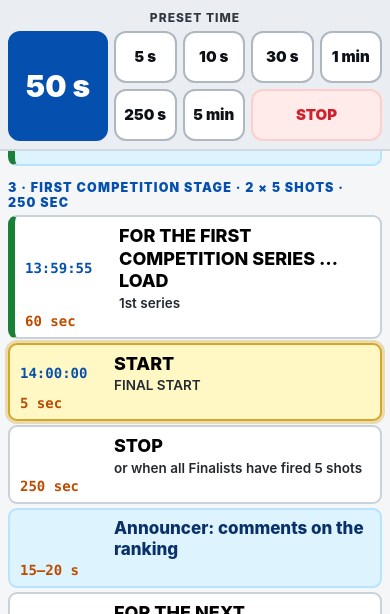
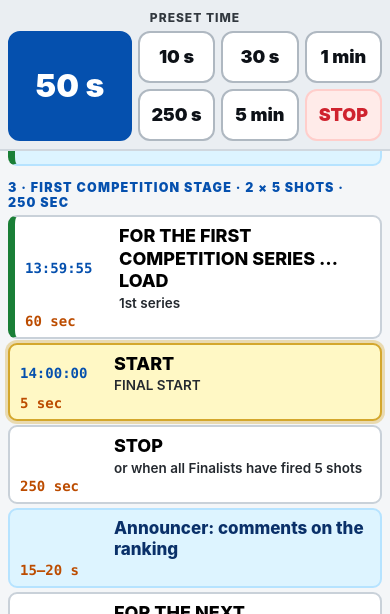
Before and after one commit to TarekSharara/CRO-AP-TIMER, a plain HTML site: page index.html in a window 390 px wide. Shown: the part 230-844 px from the top of the page. Drawn offline with Linux system fonts and the light colour scheme.

Commit message:
Add files via upload

```diff
--- a/index.html
+++ b/index.html
@@ -42,10 +42,10 @@ button{font-family:inherit;border:0;cursor:pointer;touch-action:manipulation}
 #tap.run{background:#fff8c5;border-color:#d4a72c}
 #tap.over{background:#ffebe9;border-color:var(--red);animation:blink .5s steps(2) infinite}
 @keyframes blink{50%{border-color:#ffcecb}}
-.side{display:grid;grid-template-columns:1.6fr 1fr 1fr 1fr 1fr;gap:8px;width:600px;align-content:center}
+.side{display:grid;grid-template-columns:1.6fr 1fr 1fr 1fr;gap:8px;width:520px;align-content:center}
 .side [data-s="50"]{grid-column:1;grid-row:2/4;font-size:40px}
-.side [data-s="5"]{grid-column:2;grid-row:2} .side [data-s="10"]{grid-column:3;grid-row:2} .side [data-s="30"]{grid-column:4;grid-row:2} .side [data-s="60"]{grid-column:5;grid-row:2}
-.side [data-s="250"]{grid-column:2;grid-row:3} .side [data-s="300"]{grid-column:3;grid-row:3} .side .stop{grid-column:4/6;grid-row:3}
+.side [data-s="10"]{grid-column:2;grid-row:2} .side [data-s="30"]{grid-column:3;grid-row:2} .side [data-s="60"]{grid-column:4;grid-row:2}
+.side [data-s="250"]{grid-column:2;grid-row:3} .side [data-s="300"]{grid-column:3;grid-row:3} .side .stop{grid-column:4;grid-row:3}
 .ev{display:inline-flex;border:2px solid var(--blue);border-radius:8px;overflow:hidden}
 .ev button{background:#fff;color:var(--blue);font-weight:900;font-size:14px;padding:5px 12px}
 .ev button.on{background:var(--blue);color:#fff}
@@ -75,7 +75,7 @@ main{flex:1;overflow-y:auto;padding:8px 14px 30px;-webkit-overflow-scrolling:tou
 @media (max-width:620px){
   .top{padding:6px 10px} .top h1{width:100%;font-size:15px}
   .timer{padding:8px;flex-direction:column} #tap{min-height:96px;gap:12px} #tap .num{font-size:60px} #tap .lbl{font-size:13px} #tap .lbl b{font-size:17px}
-  .hint{display:none} .r.past .clk::before{content:none} .side{width:100%;gap:6px} .side button{font-size:20px;min-height:52px} .side [data-s="50"]{font-size:30px} .side button{font-size:15px;padding:0 2px;white-space:nowrap}
+  .hint{display:none} .r.past .clk::before{content:none} .side{width:100%;gap:6px} .side button{font-size:20px;min-height:52px} .side [data-s="50"]{font-size:32px} .side button{font-size:18px;padding:0 2px;white-space:nowrap}
   main{padding:6px 8px 24px}
   .r{grid-template-columns:84px 1fr;grid-template-areas:"clk c" "t c";row-gap:2px;padding:8px 10px}
   .r .clk{grid-area:clk;font-size:14px} .r .t{grid-area:t;font-size:14px} .r .c{grid-area:c;font-size:18px}
@@ -97,7 +97,6 @@ main{flex:1;overflow-y:auto;padding:8px 14px 30px;-webkit-overflow-scrolling:tou
     <span class="lbl" id="lbl"><b>TAP at READY</b>beeps for ATTENTION</span>
   </button>
   <div class="side"><div class="ph">PRESET TIME</div>
-    <button data-s="5">5 s</button>
     <button data-s="10">10 s</button>
     <button data-s="30">30 s</button>
     <button data-s="50" class="on">50 s</button>
--- a/sw.js
+++ b/sw.js
@@ -1,6 +1,6 @@
 /* 10m Air Pistol Final CRO Timer – offline service worker. Change VERSION after every update of index.html */
 const PREFIX = "ap-final-cro-";
-const VERSION = PREFIX + "v1";
+const VERSION = PREFIX + "v2";
 const CORE = ["./", "./index.html", "./manifest.webmanifest", "./c10-icon-180.png", "./c10-icon-192.png", "./c10-icon-512.png"];
 
 self.addEventListener("install", e => {
```
